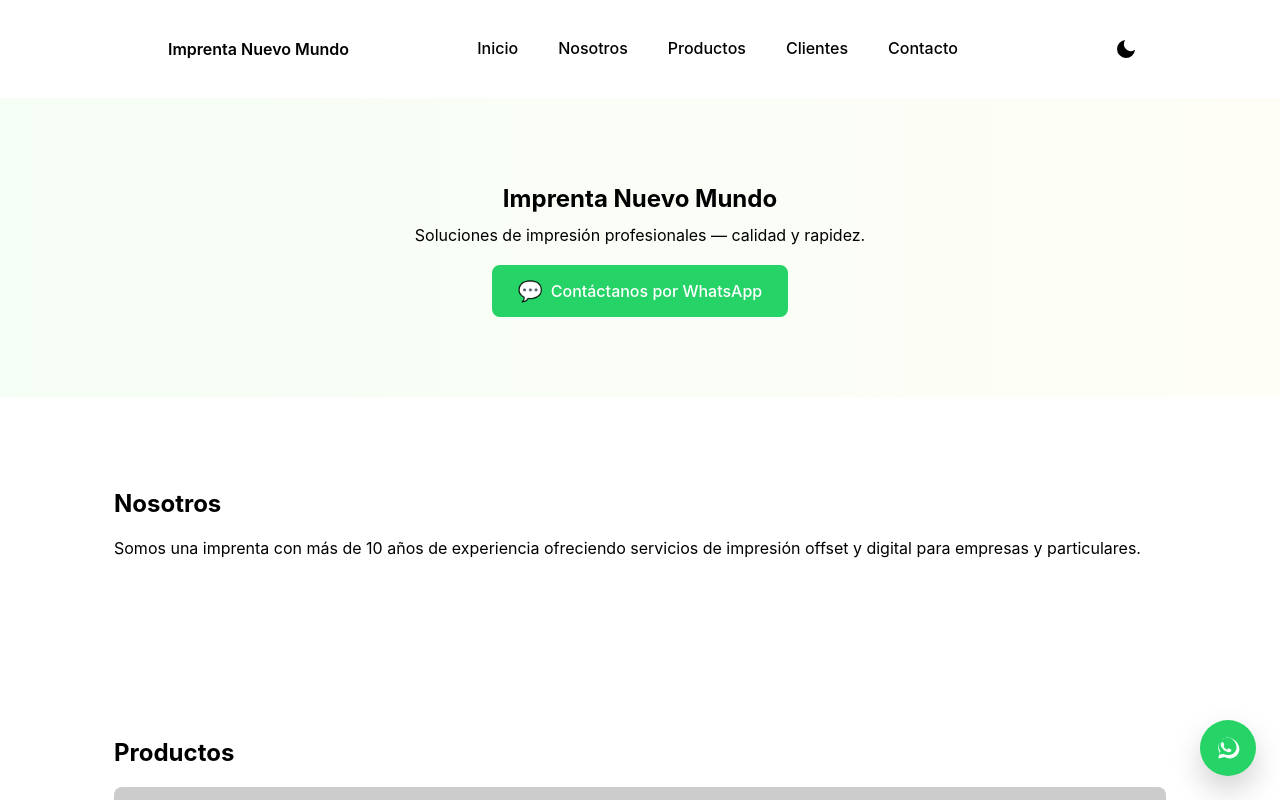
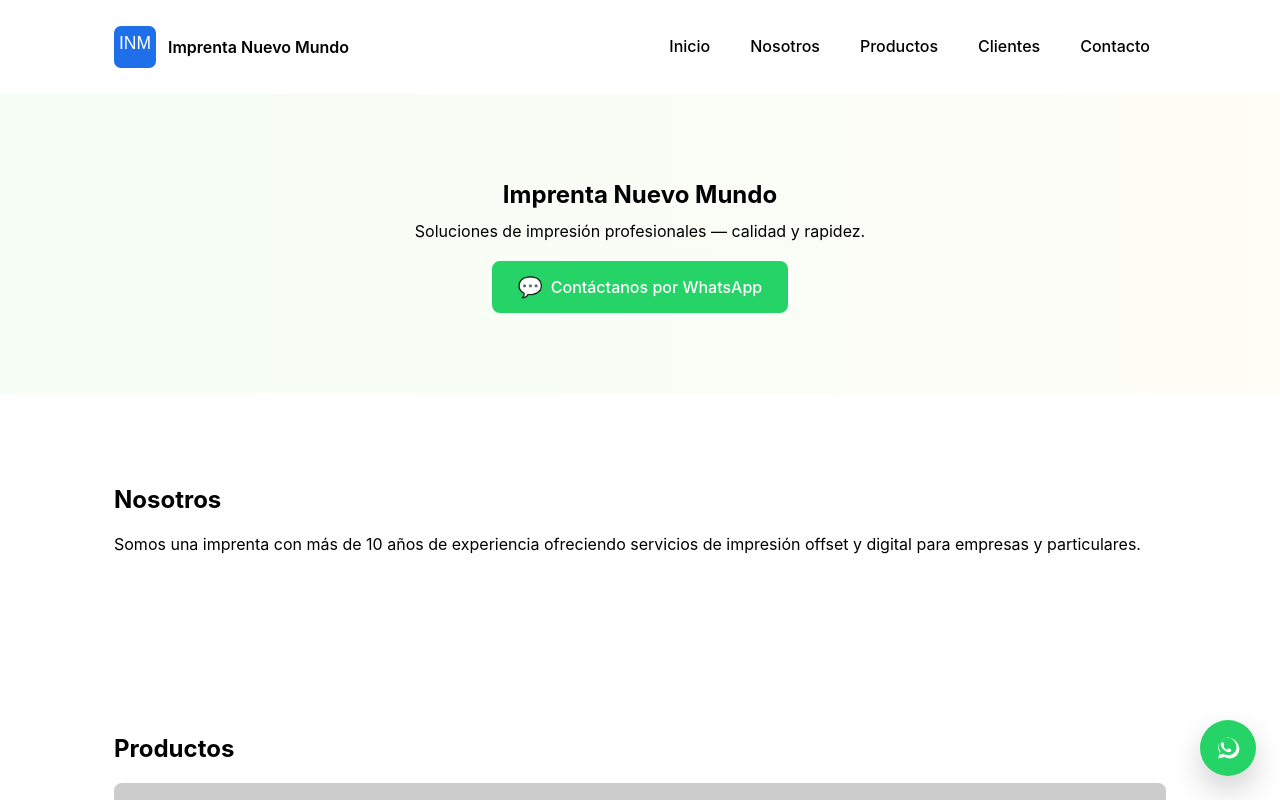
Before and after one commit to wilwilsonayalapoma/singlepage-imprenta, a React app: page / in a window 1280 px wide. Shown: the top 800 px of the page. Built offline with nearby package versions, Linux system fonts and the light colour scheme; the HTML template or start-up script is replaced by a standard one.

Commit message:
inicio: sitio web

```diff
--- a/src/components/Header.js
+++ b/src/components/Header.js
@@ -1,5 +1,4 @@
-import React, { useState } from 'react';
-import ThemeToggle from './ThemeToggle';
+import React, { useState } from "react";
 
 export default function Header() {
   const [open, setOpen] = useState(false);
@@ -8,27 +7,57 @@ export default function Header() {
     <header className="site-header">
       <div className="container header-inner">
         <div className="logo">
-          <svg width="42" height="42" viewBox="0 0 24 24" fill="none" xmlns="http://www.w3.org/2000/svg" aria-hidden className="logo-svg">
-            <rect width="24" height="24" rx="4" className="logo-rect" />
-            <text x="50%" y="55%" fontSize="10" className="logo-text" textAnchor="middle" fontFamily="Arial">INM</text>
+          <svg
+            width="42"
+            height="42"
+            viewBox="0 0 24 24"
+            fill="none"
+            xmlns="http://www.w3.org/2000/svg"
+            aria-hidden
+          >
+            <rect width="24" height="24" rx="4" fill="#1f6feb" />
+            <text
+              x="50%"
+              y="55%"
+              fontSize="10"
+              fill="#fff"
+              textAnchor="middle"
+              fontFamily="Arial"
+            >
+              INM
+            </text>
           </svg>
           <span className="brand">Imprenta Nuevo Mundo</span>
         </div>
 
-        <nav className={`main-nav ${open ? 'open' : ''}`} aria-label="Main navigation">
-          <a href="#inicio" onClick={() => setOpen(false)}>Inicio</a>
-          <a href="#nosotros" onClick={() => setOpen(false)}>Nosotros</a>
-          <a href="#productos" onClick={() => setOpen(false)}>Productos</a>
-          <a href="#clientes" onClick={() => setOpen(false)}>Clientes</a>
-          <a href="#contacto" onClick={() => setOpen(false)}>Contacto</a>
+        <nav
+          className={`main-nav ${open ? "open" : ""}`}
+          aria-label="Main navigation"
+        >
+          <a href="#inicio" onClick={() => setOpen(false)}>
+            Inicio
+          </a>
+          <a href="#nosotros" onClick={() => setOpen(false)}>
+            Nosotros
+          </a>
+          <a href="#productos" onClick={() => setOpen(false)}>
+            Productos
+          </a>
+          <a href="#clientes" onClick={() => setOpen(false)}>
+            Clientes
+          </a>
+          <a href="#contacto" onClick={() => setOpen(false)}>
+            Contacto
+          </a>
         </nav>
 
-        <div className="header-controls">
-          <ThemeToggle />
-          <button className="nav-toggle" aria-label="Toggle menu" onClick={() => setOpen((v) => !v)}>
-            <span className="hamburger" />
-          </button>
-        </div>
+        <button
+          className="nav-toggle"
+          aria-label="Toggle menu"
+          onClick={() => setOpen((v) => !v)}
+        >
+          <span className="hamburger" />
+        </button>
       </div>
     </header>
   );
```
